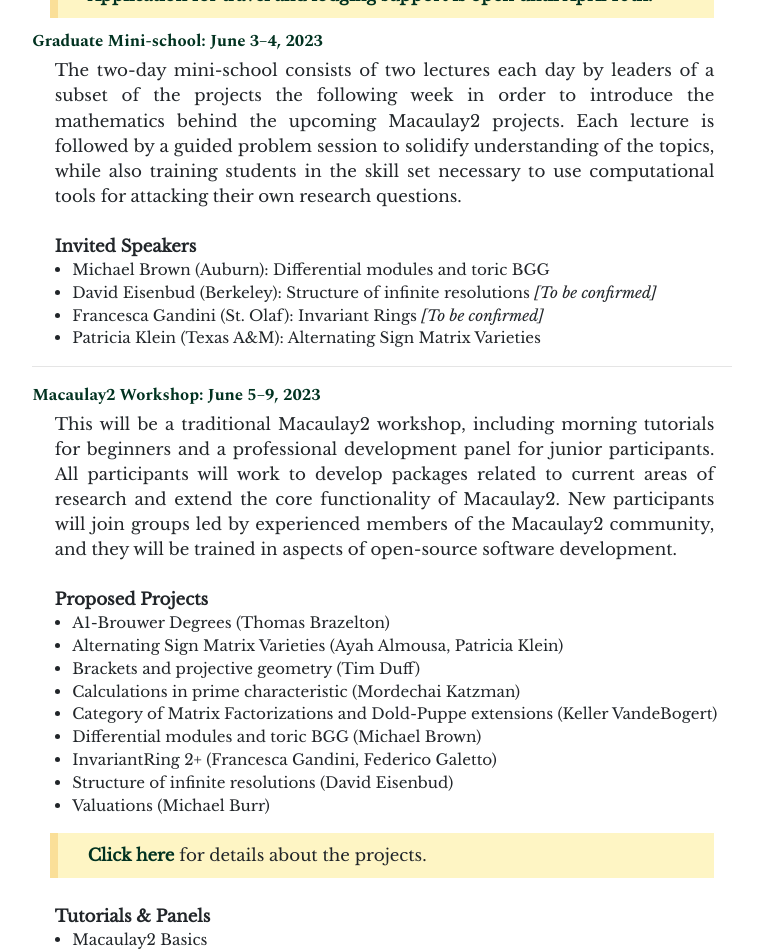
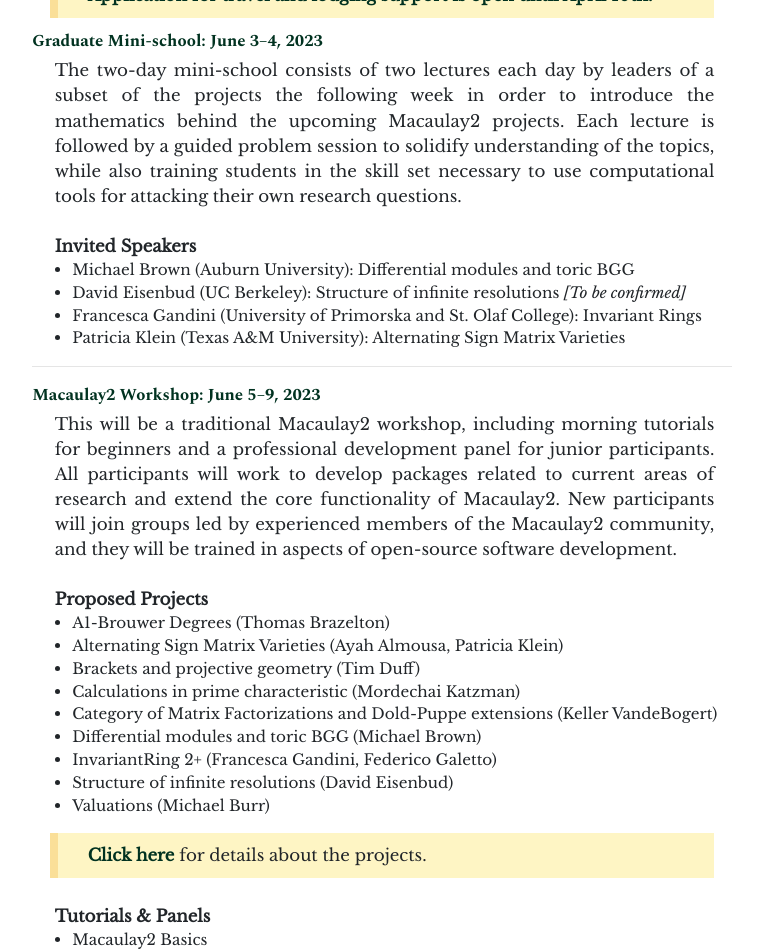
Before and after one commit to Macaulay2/Workshop-2023-Minneapolis, a Jekyll site: the page built from index.md, in a window 1280 px wide and 1400 px high, scrolled down 330 px. Shown: the top 952 px of the window, without its empty margins (258-1021 px from the left). Built offline with Jekyll 4.4.1, drawn with Linux system fonts in a browser that asks for light colours; some web fonts are replaced; some of the changed text lies outside the part shown.

Commit message:
Fri Mar 24 12:29:52 AM CDT 2023

```diff
--- a/index.md
+++ b/index.md
@@ -18,10 +18,10 @@ The two-day mini-school consists of two lectures each day by leaders of a subset
 <br/>
 
 **Invited Speakers**
-- Michael Brown (Auburn): Differential modules and toric BGG
-- David Eisenbud (Berkeley): Structure of infinite resolutions *[To be confirmed]*
-- Francesca Gandini (St. Olaf): Invariant Rings *[To be confirmed]*
-- Patricia Klein (Texas A&M): Alternating Sign Matrix Varieties
+- Michael Brown (Auburn University): Differential modules and toric BGG
+- David Eisenbud (UC Berkeley): Structure of infinite resolutions *[To be confirmed]*
+- Francesca Gandini (University of Primorska and St. Olaf College): Invariant Rings
+- Patricia Klein (Texas A&M University): Alternating Sign Matrix Varieties
 
 ---
 
```
Also changed, not shown: other parts of index.md (+2 -4 lines).
